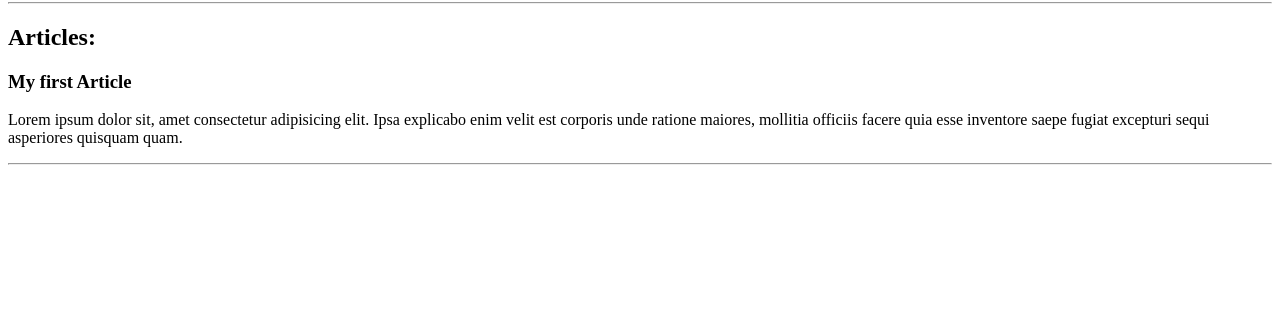
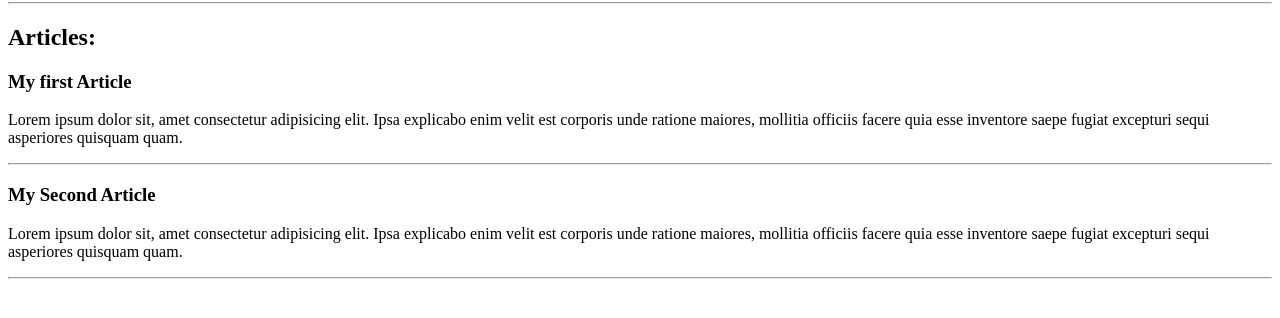
Before and after one commit to mareimorsy/saturday-session-git, a plain HTML site: page index.html in a window 1280 px wide. Shown: the part 78-396 px from the top of the page. Drawn offline with Linux system fonts and the light colour scheme.

Commit message:
add second article

```diff
--- a/index.html
+++ b/index.html
@@ -17,6 +17,13 @@
             <p>Lorem ipsum dolor sit, amet consectetur adipisicing elit. Ipsa explicabo enim velit est corporis unde ratione maiores, mollitia officiis facere quia esse inventore saepe fugiat excepturi sequi asperiores quisquam quam.</p>
             <hr>
         </article>
+
+
+        <article>
+            <h3>My Second Article</h3>
+            <p>Lorem ipsum dolor sit, amet consectetur adipisicing elit. Ipsa explicabo enim velit est corporis unde ratione maiores, mollitia officiis facere quia esse inventore saepe fugiat excepturi sequi asperiores quisquam quam.</p>
+            <hr>
+        </article>
     </main>
 </body>
 </html>
```
